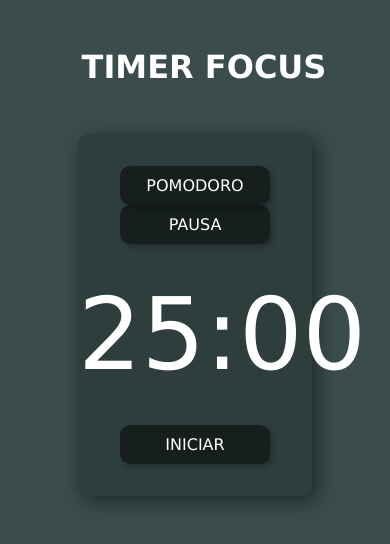
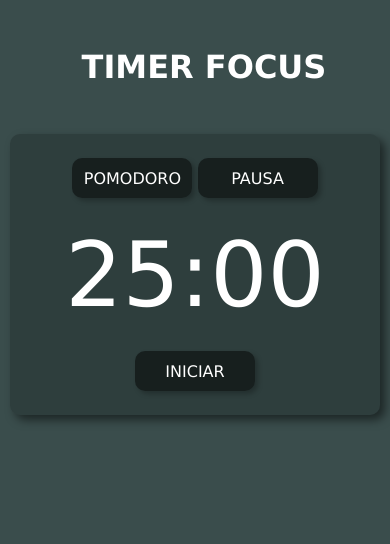
Before and after one commit to Walups/Timer-Focus, a plain HTML site: page index.html in a window 390 px wide. Drawn offline with Linux system fonts and the light colour scheme.

Commit message:
Atualização da responsividade da aplicação

```diff
--- a/index.html
+++ b/index.html
@@ -18,7 +18,7 @@
     <section id="body_site">
 
 
-        <div id="buttons">
+        <div class="buttons">
 
 
             <button id="pomodoro" class="button_timer_control">
@@ -37,7 +37,7 @@
 
 
 
-            <div id="controller" >
+            <div class="buttons" >
 
                 <button id="start_button" class="button_timer_control">
 
@@ -45,7 +45,7 @@
 
                 </button>
 
-          </div>
+            </div>
 
         </article>
 
--- a/style.css
+++ b/style.css
@@ -37,7 +37,7 @@ body{
     box-shadow: 5px 5px 20px rgba(0, 0, 0, 0.5);
 }
 
-#buttons{
+.buttons{
 
     text-align: center;
     padding: 2em;
@@ -48,6 +48,7 @@ body{
 
     border: none;
     width: 150px;
+    height: 40px;
     padding: 10px;
     border-radius: 10px;
     text-transform: uppercase;
@@ -65,24 +66,6 @@ body{
 
 }
 
-#controller{
-
-    text-align: center;
-    padding: 2em;
-
-}
-
-#control_timer{
-
-    text-transform: uppercase;
-    border: none;
-    padding: 10px;
-    border-radius: 10px;
-    font-size: 16px;
-    width: 150px;
-
-}
-
 .button_timer_control:active {
 
     box-shadow: none;
@@ -94,3 +77,34 @@ body{
     cursor: pointer;
 
 }
+
+@media only screen and (max-width: 540px){
+
+    #body_site{
+
+        width: 95%;
+        margin: auto;
+        box-shadow: 5px 5px 10px rgba(0, 0, 0, 0.5);
+
+    }
+
+    .button_timer_control{
+
+        width: 120px;
+        padding: 5px;
+
+    }
+
+    .buttons{
+
+        padding: 1.5em;
+
+    }
+
+    #timer_display{
+
+        font-size: 90px;
+
+    }
+
+}
```
